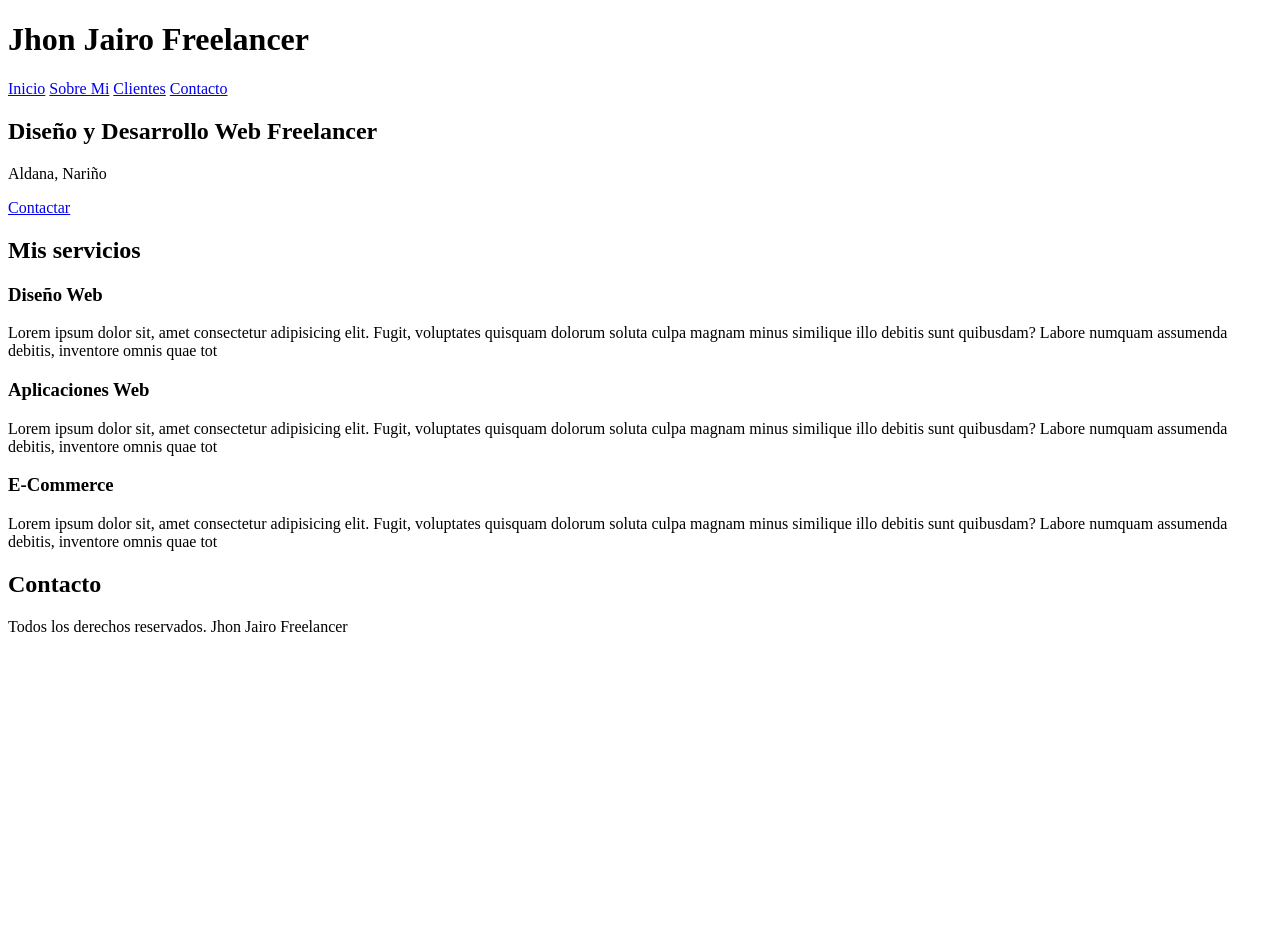
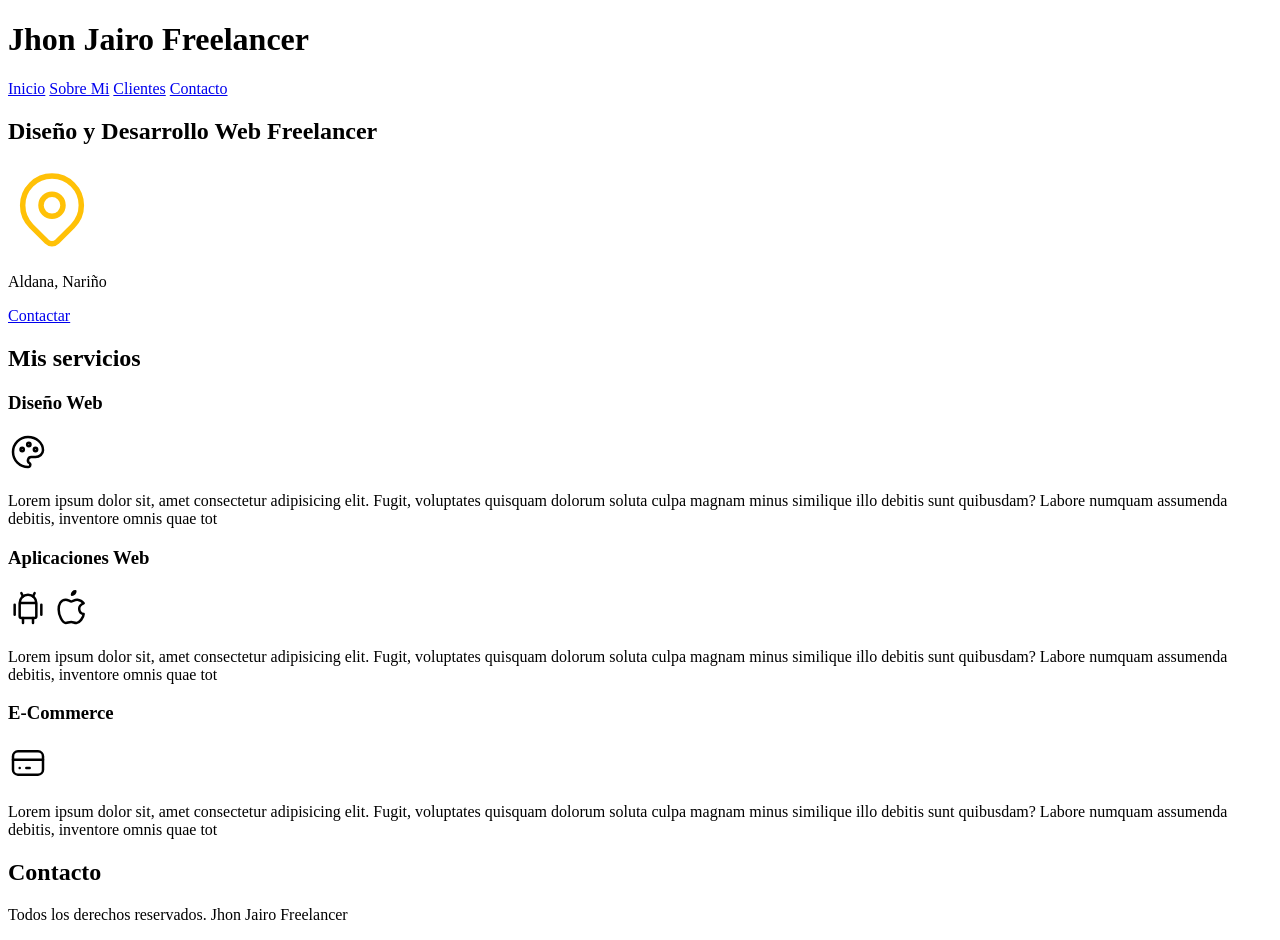
Before and after one commit to jjmuesesq/Desarrollo-Web, a plain HTML site: page index2.html in a window 1280 px wide. Before the commit the page ends 800 px from the top, so only its background shows below. Drawn offline with Linux system fonts and the light colour scheme.

Commit message:
:sparkles: Añadir imagenes con HTML

```diff
--- a/index2.html
+++ b/index2.html
@@ -19,9 +19,17 @@
         <a href="#">Contacto</a>
     </nav>
 
+    <!-- <img src="img/hero.jpg" alt=""> -->
 
     <section>
         <h2>Diseño y Desarrollo Web Freelancer</h2>
+
+        <svg xmlns="http://www.w3.org/2000/svg" class="icon icon-tabler icon-tabler-map-pin" width="88" height="88" viewBox="0 0 24 24" stroke-width="1.5" stroke="#FFC107" fill="none" stroke-linecap="round" stroke-linejoin="round">
+            <path stroke="none" d="M0 0h24v24H0z" fill="none"/>
+            <path d="M9 11a3 3 0 1 0 6 0a3 3 0 0 0 -6 0" />
+            <path d="M17.657 16.657l-4.243 4.243a2 2 0 0 1 -2.827 0l-4.244 -4.243a8 8 0 1 1 11.314 0z" />
+        </svg>
+
         <p>Aldana, Nariño</p>
         <a href="#">Contactar</a>
     </section>
@@ -31,18 +39,47 @@
 
         <section>
             <h3>Diseño Web</h3>
+            <svg xmlns="http://www.w3.org/2000/svg" class="icon icon-tabler icon-tabler-palette" width="40" height="40" viewBox="0 0 24 24" stroke-width="1.5" stroke="#000000" fill="none" stroke-linecap="round" stroke-linejoin="round">
+                <path stroke="none" d="M0 0h24v24H0z" fill="none"/>
+                <path d="M12 21a9 9 0 0 1 0 -18c4.97 0 9 3.582 9 8c0 1.06 -.474 2.078 -1.318 2.828c-.844 .75 -1.989 1.172 -3.182 1.172h-2.5a2 2 0 0 0 -1 3.75a1.3 1.3 0 0 1 -1 2.25" />
+                <path d="M8.5 10.5m-1 0a1 1 0 1 0 2 0a1 1 0 1 0 -2 0" />
+                <path d="M12.5 7.5m-1 0a1 1 0 1 0 2 0a1 1 0 1 0 -2 0" />
+                <path d="M16.5 10.5m-1 0a1 1 0 1 0 2 0a1 1 0 1 0 -2 0" />
+            </svg>
             <p>Lorem ipsum dolor sit, amet consectetur adipisicing elit. Fugit, voluptates quisquam dolorum soluta culpa magnam
             minus similique illo debitis sunt quibusdam? Labore numquam assumenda debitis, inventore omnis quae tot</p>
         </section>
 
         <section>
             <h3>Aplicaciones Web</h3>
+            <svg xmlns="http://www.w3.org/2000/svg" class="icon icon-tabler icon-tabler-brand-android" width="40" height="40" viewBox="0 0 24 24" stroke-width="1.5" stroke="#000000" fill="none" stroke-linecap="round" stroke-linejoin="round">
+                <path stroke="none" d="M0 0h24v24H0z" fill="none"/>
+                <path d="M4 10l0 6" />
+                <path d="M20 10l0 6" />
+                <path d="M7 9h10v8a1 1 0 0 1 -1 1h-8a1 1 0 0 1 -1 -1v-8a5 5 0 0 1 10 0" />
+                <path d="M8 3l1 2" />
+                <path d="M16 3l-1 2" />
+                <path d="M9 18l0 3" />
+                <path d="M15 18l0 3" />
+            </svg>
+            <svg xmlns="http://www.w3.org/2000/svg" class="icon icon-tabler icon-tabler-brand-apple" width="40" height="40" viewBox="0 0 24 24" stroke-width="1.5" stroke="#000000" fill="none" stroke-linecap="round" stroke-linejoin="round">
+                <path stroke="none" d="M0 0h24v24H0z" fill="none"/>
+                <path d="M8.286 7.008c-3.216 0 -4.286 3.23 -4.286 5.92c0 3.229 2.143 8.072 4.286 8.072c1.165 -.05 1.799 -.538 3.214 -.538c1.406 0 1.607 .538 3.214 .538s4.286 -3.229 4.286 -5.381c-.03 -.011 -2.649 -.434 -2.679 -3.23c-.02 -2.335 2.589 -3.179 2.679 -3.228c-1.096 -1.606 -3.162 -2.113 -3.75 -2.153c-1.535 -.12 -3.032 1.077 -3.75 1.077c-.729 0 -2.036 -1.077 -3.214 -1.077z" />
+                <path d="M12 4a2 2 0 0 0 2 -2a2 2 0 0 0 -2 2" />
+            </svg>
             <p>Lorem ipsum dolor sit, amet consectetur adipisicing elit. Fugit, voluptates quisquam dolorum soluta culpa magnam
             minus similique illo debitis sunt quibusdam? Labore numquam assumenda debitis, inventore omnis quae tot</p>
         </section>
 
         <section>
             <h3>E-Commerce</h3>
+            <svg xmlns="http://www.w3.org/2000/svg" class="icon icon-tabler icon-tabler-credit-card" width="40" height="40" viewBox="0 0 24 24" stroke-width="1.5" stroke="#000000" fill="none" stroke-linecap="round" stroke-linejoin="round">
+                <path stroke="none" d="M0 0h24v24H0z" fill="none"/>
+                <path d="M3 5m0 3a3 3 0 0 1 3 -3h12a3 3 0 0 1 3 3v8a3 3 0 0 1 -3 3h-12a3 3 0 0 1 -3 -3z" />
+                <path d="M3 10l18 0" />
+                <path d="M7 15l.01 0" />
+                <path d="M11 15l2 0" />
+            </svg>
             <p>Lorem ipsum dolor sit, amet consectetur adipisicing elit. Fugit, voluptates quisquam dolorum soluta culpa magnam
             minus similique illo debitis sunt quibusdam? Labore numquam assumenda debitis, inventore omnis quae tot</p>
         </section>
```
